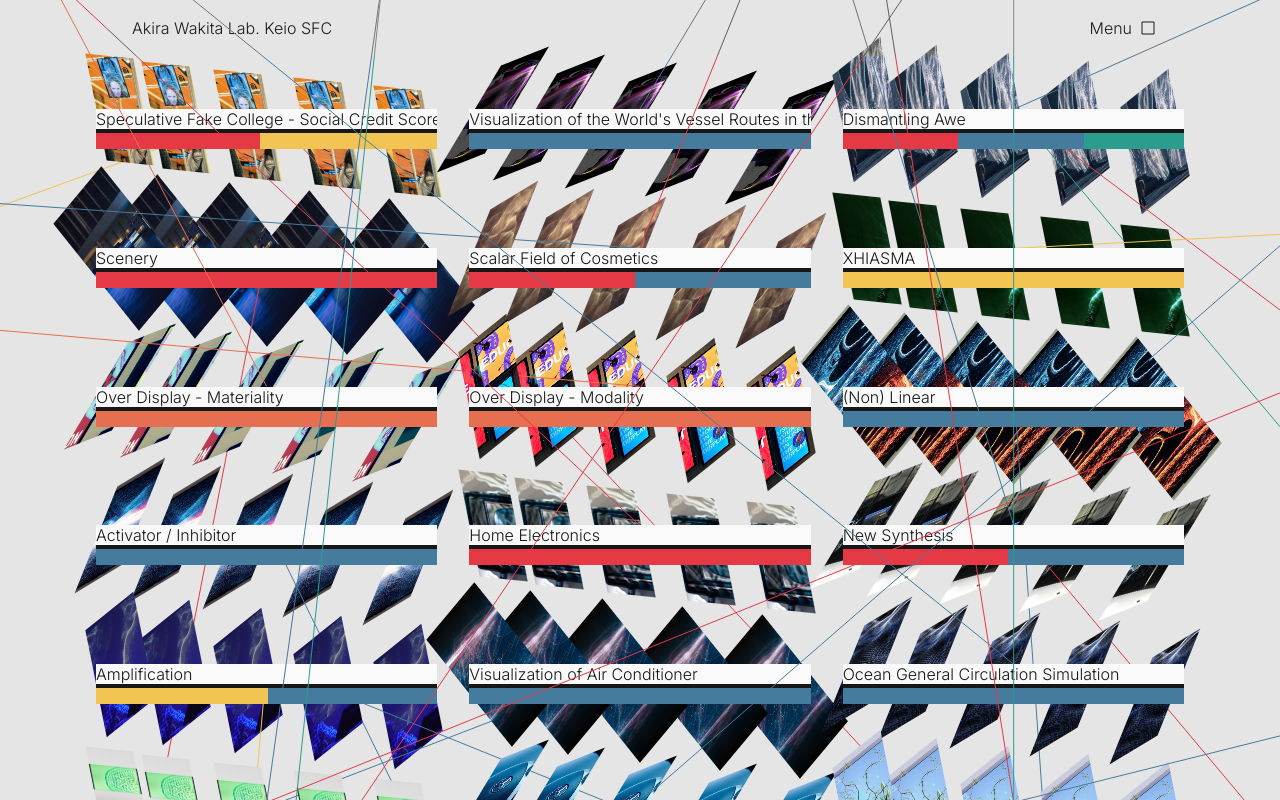
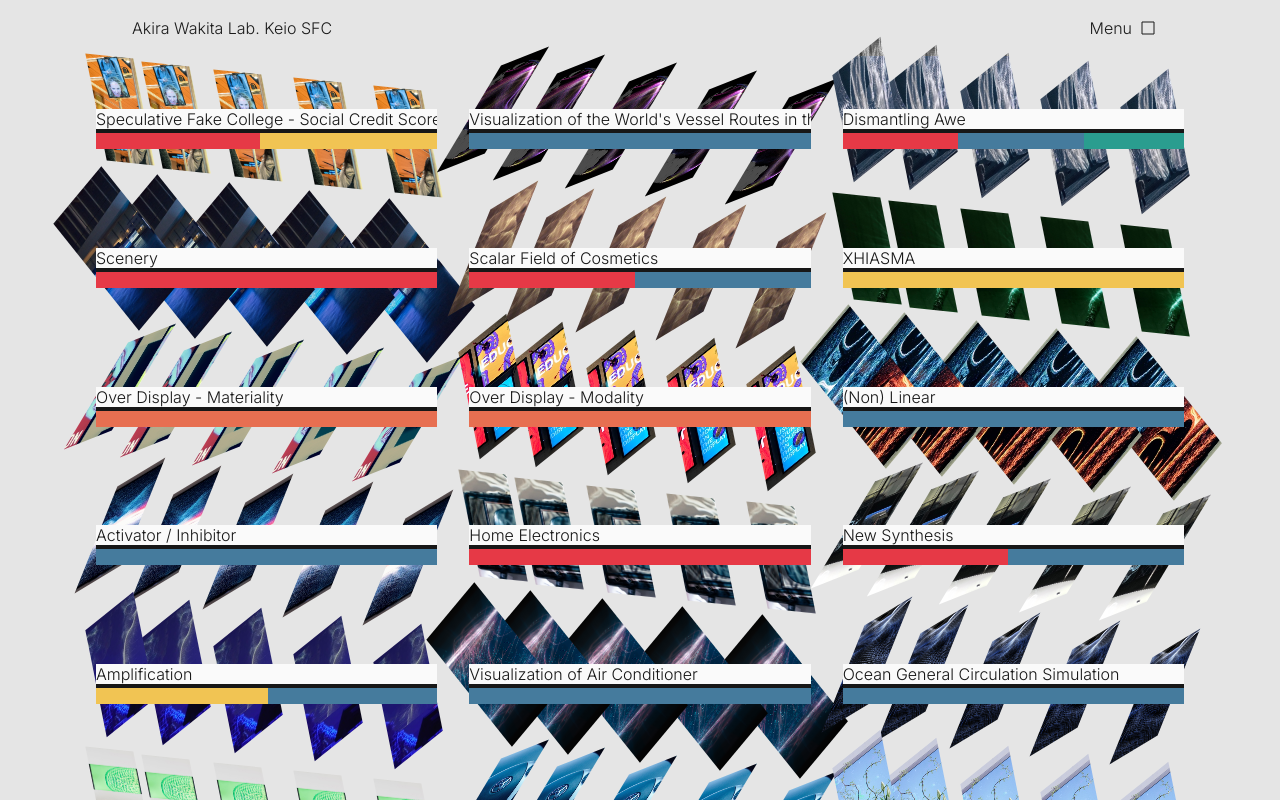
Before and after one commit to wakita-lab/web, a Next.js app: page / in a window 1280 px wide. Shown: the top 800 px of the page. Built offline with nearby package versions, Linux system fonts and the light colour scheme.

Commit message:
fix: Remove unused tag lines rendering logic from Home component

```diff
--- a/src/app/page.tsx
+++ b/src/app/page.tsx
@@ -16,26 +16,7 @@ export default function Home() {
     <div className="m-auto grid w-full max-w-screen-xl grid-cols-1 gap-12 px-12 pb-24 sm:grid-cols-2 sm:gap-8 sm:px-24 lg:grid-cols-3">
       {WORKS.map((work, index) => {
         const transformMatrix = TransformMatrixes[index % 5];
-        const transformStyle = `matrix(${transformMatrix.join(',')})`;
-
-        // タグごとに3本の線を生成
-        const lines = work.tags.flatMap(tag => {
-          const tagColor = getTagColor(tag);
-
-          return Array(1).fill(0).map(() => {
-            const randomAngle = Math.floor(Math.random() * 360);
-            const angleInRadians = (randomAngle * Math.PI) / 180;
-            const endX = Math.cos(angleInRadians) * 10000;
-            const endY = Math.sin(angleInRadians) * 10000;
-
-            return {
-              endX,
-              endY,
-              strokeColor: tagColor,
-              tag,
-            };
-          });
-        });
+        const transformStyle = `matrix(${transformMatrix.map(String).join(',')})`;
 
         return (
           <Link
@@ -43,22 +24,6 @@ export default function Home() {
             href={`/works/${work.id}`}
             className="group relative z-0 flex flex-col gap-1"
           >
-            {/* タグごとに3本ずつランダムな方向に伸びる直線 */}
-            <svg
-              className="pointer-events-none absolute left-0 top-0 size-full overflow-visible"
-            >
-              {lines.map((line, lineIndex) => (
-                <line
-                  key={lineIndex}
-                  x1="50%"
-                  y1="50%"
-                  x2={`calc(50% + ${line.endX}px)`}
-                  y2={`calc(50% + ${line.endY}px)`}
-                  stroke={line.strokeColor}
-                  strokeWidth={1}
-                />
-              ))}
-            </svg>
             <Image
               src={work.images[0]}
               alt={work.title.en}
```
